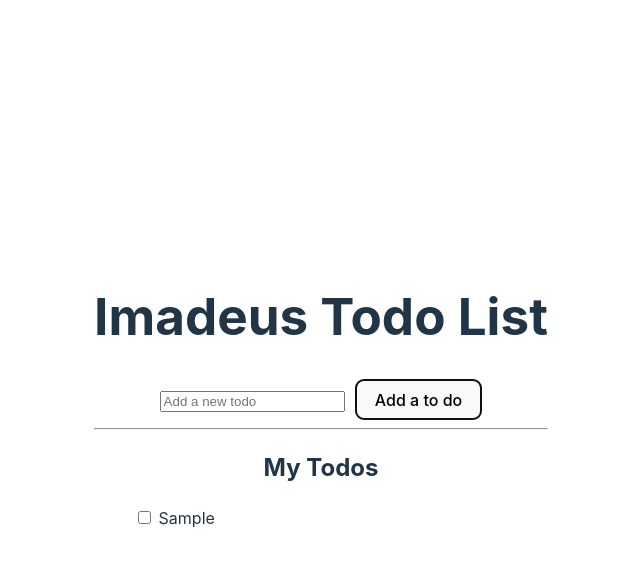
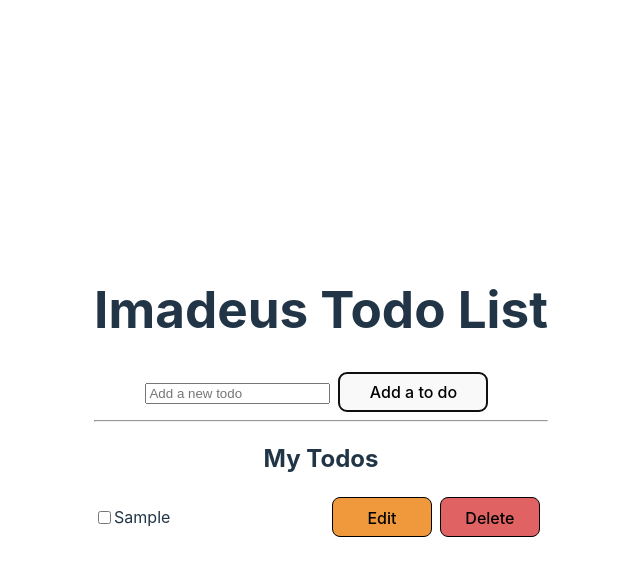
Before and after one commit to Junior-dev-Track/16-react-todolist-ImadeusF, a React (Vite) app: page / in a window 1280 px wide. Both pictures are taken after typing "Sample" into the empty fields and a click on the button "Add a to do". Shown: the top 576 px of the page, without its empty margins (319-959 px from the left). Built offline with nearby package versions, Linux system fonts and the light colour scheme.

Commit message:
mise en page et test text barré au checkbox

```diff
--- a/src/App.css
+++ b/src/App.css
@@ -4,17 +4,3 @@
   padding: 2rem;
   text-align: center;
 }
-
-li {
-  list-style: none;
-  text-align: left;
-}
-
-.btn {
-  border: 1px solid black;
-  margin-left: 10px;
-}
-
-.btn:hover {
-  background-color: rgb(186, 188, 187);
-}
--- /dev/null
+++ b/src/TodoList.css
@@ -0,0 +1,51 @@
+ul {
+  padding: 0;
+  list-style: none;
+}
+
+li {
+  display: flex;
+  justify-content: space-between;
+  align-items: center;
+  margin-bottom: 0.5rem;
+}
+
+.Taskname {
+  display: flex;
+  justify-content: flex-start;
+  width: 60%;
+}
+
+.container_btn {
+  display: flex;
+  justify-content: flex-end;
+  align-items: center;
+}
+
+.btn,
+.btnedit,
+.btndel {
+  border: 1px solid black;
+  height: 40px;
+  margin-left: 0.5rem;
+  margin-right: 0.5rem;
+}
+.btn {
+  width: 150px;
+}
+
+.btn:hover {
+  background-color: rgb(186, 188, 187);
+}
+
+.btnedit {
+  background-color: #ef993c;
+  margin-left: auto; /* Move button to the right */
+  width: 100px;
+}
+
+.btndel {
+  background-color: #e06262;
+  margin-left: auto; /* Move button to the right */
+  width: 100px;
+}
--- a/src/TodoList.jsx
+++ b/src/TodoList.jsx
@@ -1,6 +1,7 @@
 import React, { useState } from "react";
 /*import { useRef } from "react";*/
 import "./App.css";
+import "./TodoList.css";
 
 const TodoList = () => {
   const [todos, setTodos] = useState([]);
@@ -29,6 +30,7 @@ const TodoList = () => {
           return {
             ...todo, // Updating todo in changing state
             done: !todo.done,
+            name: todo.done ? <s>{todo.name}</s> : todo.name,
           };
         }
         return todo;
@@ -69,8 +71,14 @@ const TodoList = () => {
                 checked={todo.done}
                 onChange={() => handleCheck(todo.id)}
               />{" "}
-              {/* Add a space between button and text */}
-              {todo.name}
+              <div className="Taskname">
+                {/* Add a space between button and text */}
+                {todo.name}
+              </div>
+              <div className="container_btn">
+                <button className="btnedit">Edit</button>
+                <button className="btndel">Delete</button>
+              </div>
             </li>
           ))}
         </ul>
```
